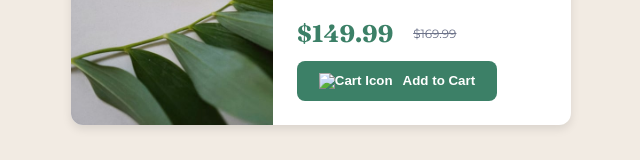
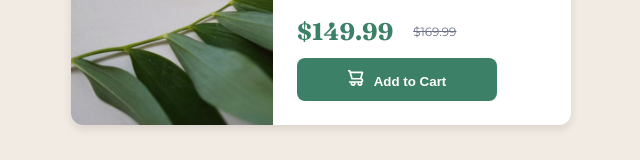
Before and after one commit to RukhsarPathan/Product-preview-card-component, a plain HTML site: page index.html in a window 1280 px wide. Shown: the part 475-635 px from the top of the page, without its empty margins (319-959 px from the left). Drawn offline with Linux system fonts and the light colour scheme; a web font is replaced by a local one.

Commit message:
Fix: Correct icon-cart.svg path for live site

```diff
--- a/index.html
+++ b/index.html
@@ -59,7 +59,7 @@
         <p class="price2">$169.99</p>
       </div>
 
-      <button class="cart"><img src="images/icon-cart.svg" alt="Cart Icon" class="cart-icon">Add to Cart</button>
+      <button class="cart"><img src="icon-cart.svg" alt="Cart Icon" class="cart-icon">Add to Cart</button>
     </div>
   </div>
 </body>
```
